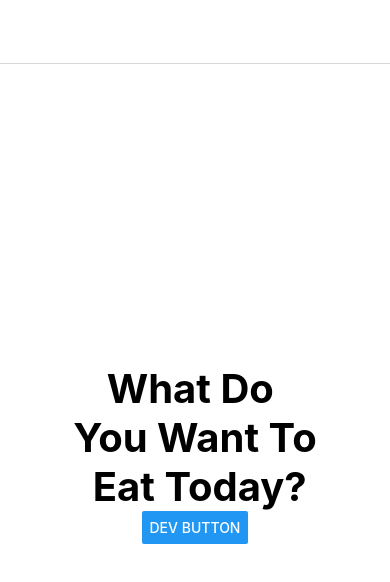
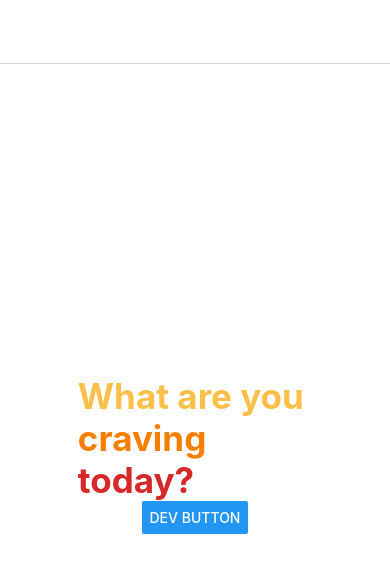
Before and after one commit to RadVonSwag/hackutd2022, a React Native app: screen /Home in a window 390 px wide. Shown: the top 582 px of the page. Built offline with nearby package versions, Linux system fonts and the light colour scheme.

Commit message:
Home: update text colors

```diff
--- a/components/Home.js
+++ b/components/Home.js
@@ -5,7 +5,7 @@ import { Button, StyleSheet, Text, View } from "react-native";
 const Home = () => {
    return (
     <View style={styles.container}>
-        <Text style={styles.centerText}>What Do {'\n'} You Want To {'\n'} Eat Today?</Text>
+<Text style={styles.topText}>What are you<Text style={styles.centerText}> {"\n"}craving</Text>   <Text style={styles.bottomText}>{"\n"}today?</Text> </Text>
         <Button title = "Dev Button" onPress={() => navigation.navigate("DevScreen")}/>
     </View>
   );
@@ -18,11 +18,29 @@ const styles = StyleSheet.create({
         alignItems: 'center',
         justifyContent: 'center',
       },
+// Yellow
+    topText: {
+        fontSize: 35,
+        fontWeight: 'bold',
+        textAlign: 'left',
+        color: '#FCBF49'
+      },
+
+// Orange
     centerText: {
-      fontSize: 40,
+        fontSize: 35,
+        fontWeight: 'bold',
+        textAlign: 'left',
+        color: '#F77F00'
+      },
+// Red
+    bottomText: {
+      fontSize: 35,
       fontWeight: 'bold',
-      textAlign: 'center',
+      textAlign: 'left',
+      color: '#D62828'
     }
-  });
+
+});
 
 export default Home;
```
